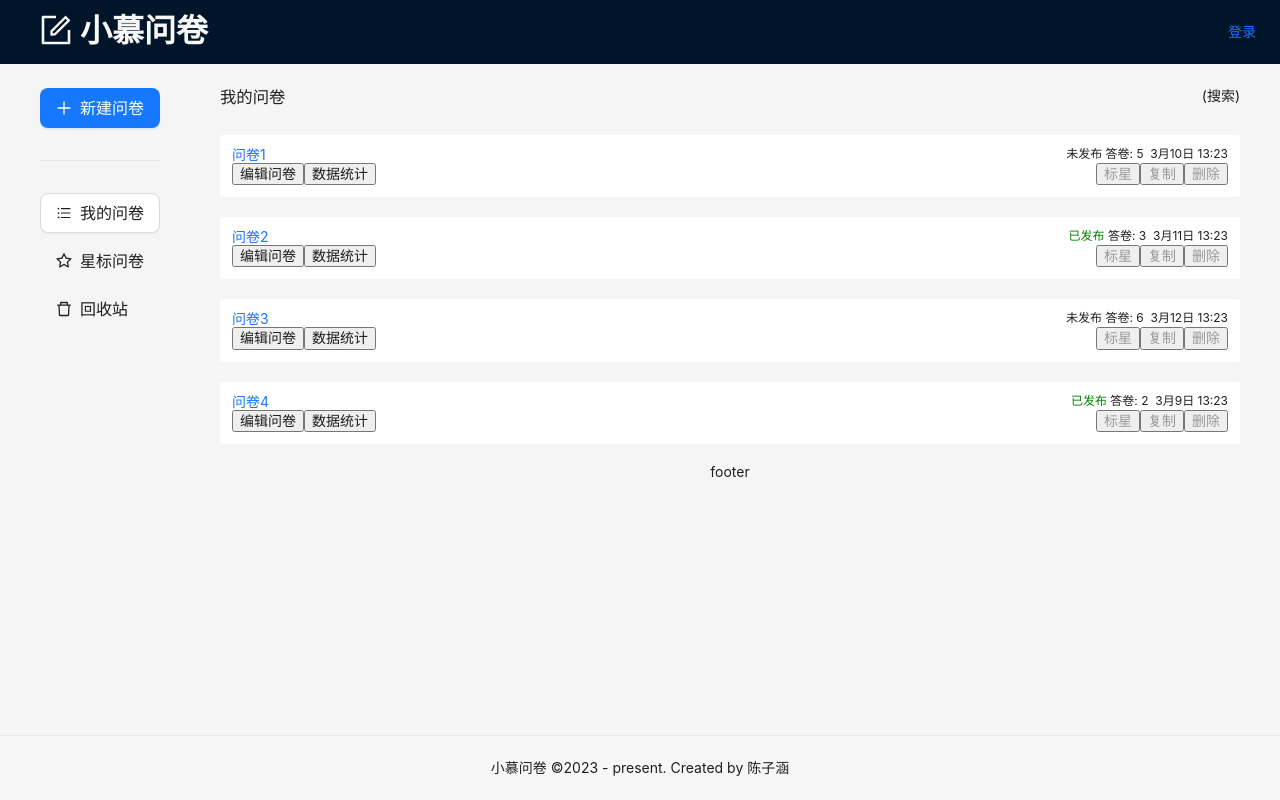
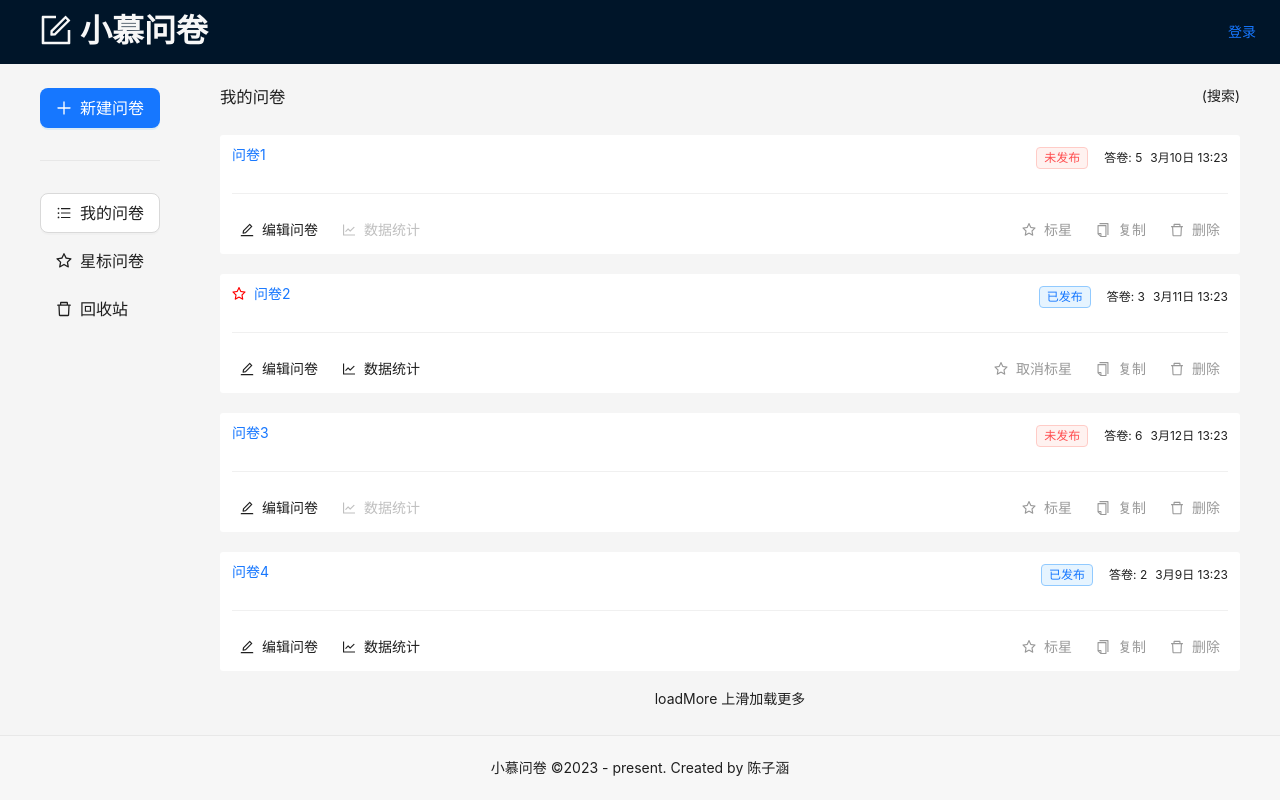
Before and after one commit to muddyrain-study/react-ts-demo-questionnaire-star, a React (Create React App) app: page /manage/list in a window 1280 px wide. Built offline with nearby package versions, Linux system fonts and the light colour scheme.

Commit message:
feat: questionCard 组件样式

```diff
--- a/src/components/QuestionCard.tsx
+++ b/src/components/QuestionCard.tsx
@@ -1,6 +1,15 @@
 import React, { FC, useState } from 'react'
 
 import styles from './QuestionCard.module.scss'
+import { Button, Divider, Space, Tag } from 'antd'
+import {
+  CopyOutlined,
+  DeleteOutlined,
+  EditOutlined,
+  LineChartOutlined,
+  StarOutlined,
+} from '@ant-design/icons'
+import { Link, useNavigate } from 'react-router-dom'
 
 type PropsType = {
   _id: string // 服务端 mongodb ，自动，_id 不重复
@@ -12,30 +21,67 @@ type PropsType = {
 }
 
 const QuestionCard: FC<PropsType> = (props: PropsType) => {
-  console.log(props)
+  const navigate = useNavigate()
   const { _id, title, createdAt, answerCount, isPublished, isStar } = props
 
   return (
     <div className={styles.container}>
       <div className={styles.title}>
         <div className={styles.left}>
-          <a href="#">{title}</a>
+          <Link to={isPublished ? `/question/stat/${_id}` : '/question/edit/${_id}'}>
+            <Space>
+              {isStar && <StarOutlined style={{ color: 'red' }} />}
+              {title}
+            </Space>
+          </Link>
         </div>
         <div className={styles.right}>
-          {isPublished ? <span style={{ color: 'green' }}>已发布</span> : <span>未发布</span>}&nbsp;
-          <span>答卷: {answerCount}</span> &nbsp;
-          <span>{createdAt}</span>
+          <Space>
+            {isPublished ? <Tag color="processing">已发布</Tag> : <Tag color="error">未发布</Tag>}
+            <span>答卷: {answerCount}</span>
+            <span>{createdAt}</span>
+          </Space>
         </div>
       </div>
+      <Divider />
       <div className={styles['button-container']}>
         <div className={styles['left']}>
-          <button>编辑问卷</button>
-          <button>数据统计</button>
+          <Space>
+            <Button
+              icon={<EditOutlined />}
+              type="text"
+              size="small"
+              onClick={() => {
+                navigate('/question/edit/' + _id)
+              }}
+            >
+              编辑问卷
+            </Button>
+            <Button
+              icon={<LineChartOutlined />}
+              type="text"
+              size="small"
+              onClick={() => {
+                navigate('/question/stat/' + _id)
+              }}
+              disabled={!isPublished}
+            >
+              数据统计
+            </Button>
+          </Space>
         </div>
         <div className={styles['right']}>
-          <button>标星</button>
-          <button>复制</button>
-          <button>删除</button>
+          <Space>
+            <Button icon={<StarOutlined />} type="text" size="small">
+              {isStar ? '取消标星' : '标星'}
+            </Button>
+            <Button icon={<CopyOutlined />} type="text" size="small">
+              复制
+            </Button>
+            <Button icon={<DeleteOutlined />} type="text" size="small">
+              删除
+            </Button>
+          </Space>
         </div>
       </div>
     </div>
--- a/src/pages/manages/List.tsx
+++ b/src/pages/manages/List.tsx
@@ -1,5 +1,5 @@
 import { FC, useState } from 'react'
-import styles from './List.module.scss'
+import styles from './common.module.scss'
 import QuestionCard from '../../components/QuestionCard'
 
 const rawQuestionList = [
@@ -47,12 +47,12 @@ const List: FC = () => {
         <div className={styles.right}>(搜索)</div>
       </div>
       <div className={styles.content}>
-        {questionList.map(q => {
+        {(questionList || []).map(q => {
           const { _id } = q
           return <QuestionCard key={_id} {...q} />
         })}
       </div>
-      <div className={styles.footer}>footer</div>
+      <div className={styles.footer}>loadMore 上滑加载更多</div>
     </>
   )
 }
```
Also changed, not shown: src/pages/manages/common.module.scss (renamed from src/pages/manages/List.module.scss).
